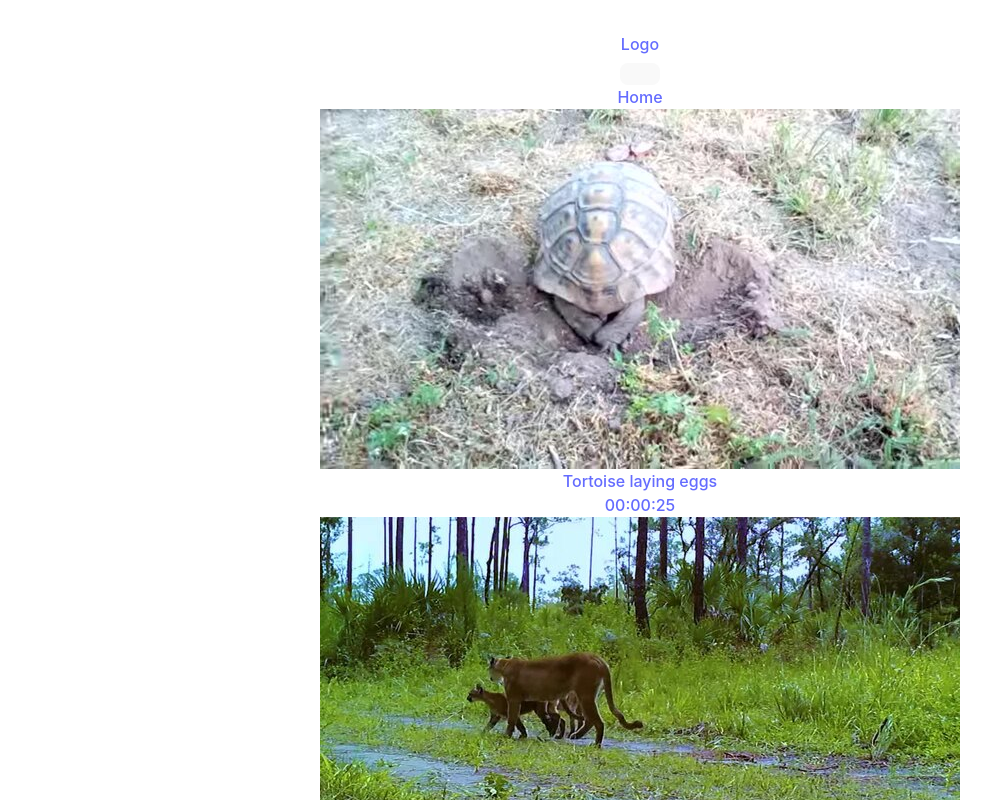
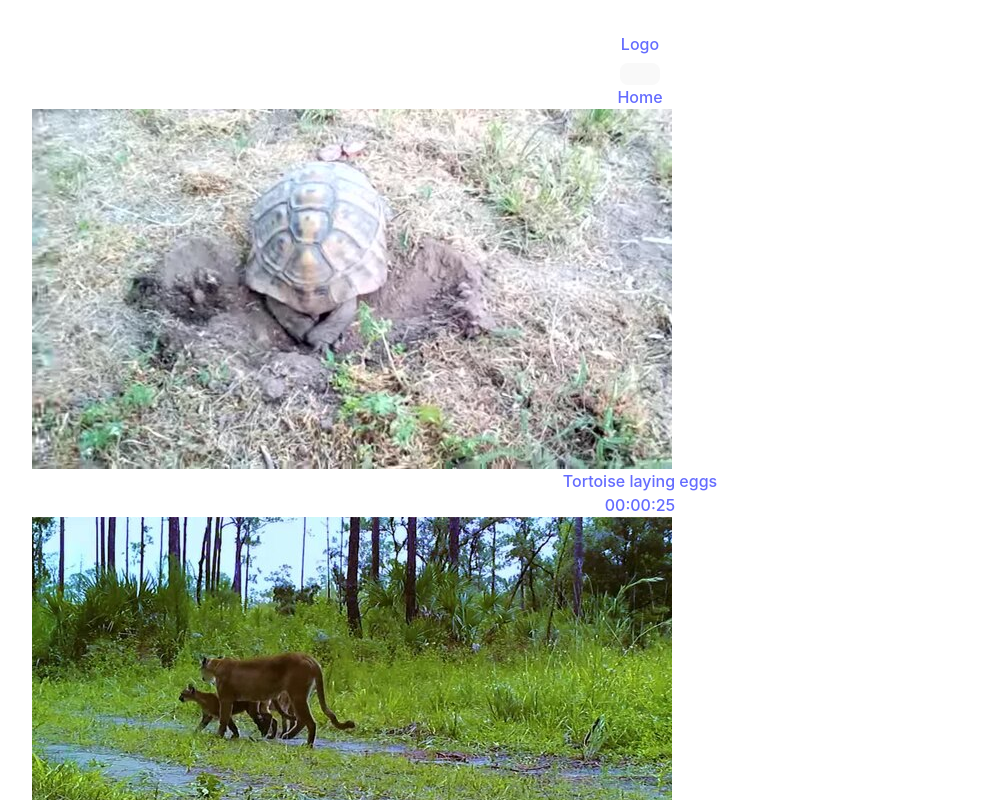
Before and after one commit to gianantoniopini/vite-vue-js-shaka-player, a Vue app: page /#/ in a window 1280 px wide. Shown: the top 800 px of the page, without its empty margins (0-991 px from the left). Built offline with nearby package versions, Linux system fonts and the light colour scheme.

Commit message:
feat(navbar): ensure navbar does not shrink in the WatchVideo page

```diff
--- a/src/components/LoadingMessage.vue
+++ b/src/components/LoadingMessage.vue
@@ -1,3 +1,3 @@
 <template>
-  <div class="grid place-items-center h-full text-2xl font-light">Loading...</div>
+  <div class="py-10 text-2xl font-light">Loading...</div>
 </template>
--- a/src/style.css
+++ b/src/style.css
@@ -28,8 +28,6 @@ a:hover {
 
 body {
   margin: 0;
-  display: flex;
-  place-items: stretch;
   min-width: 320px;
   min-height: 100vh;
 }
--- a/src/views/WatchVideo.vue
+++ b/src/views/WatchVideo.vue
@@ -19,6 +19,7 @@ const video = await getVideoById(route.params.id)
 
 <template>
   <DefaultLayout>
+    <div class="grid place-items-center">
       <div v-if="video" class="flex flex-col gap-5 max-w-xl text-start ow-anywhere">
         <VideoPlayer
           :manifest-path="video.manifestPath"
@@ -35,7 +36,8 @@ const video = await getVideoById(route.params.id)
         />
         <span class="text-base">{{ videoPlayerStatus }}</span>
       </div>
-    <div v-else class="w-full"><p>Video unavailable</p></div>
+      <div v-else><p>Video unavailable</p></div>
+    </div>
   </DefaultLayout>
 </template>
 
```
Lines whose indentation alone changed are shown as unchanged.
